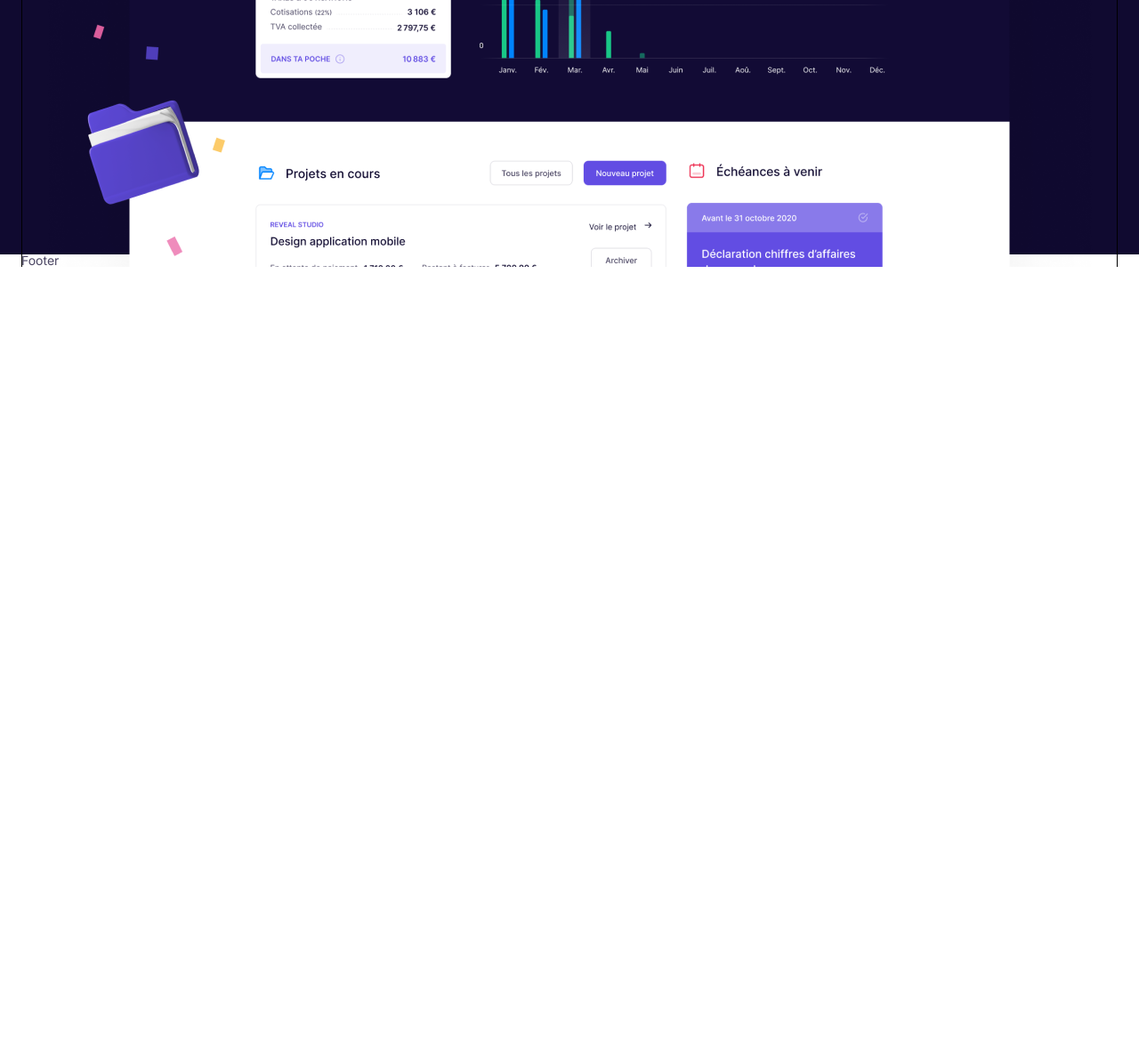
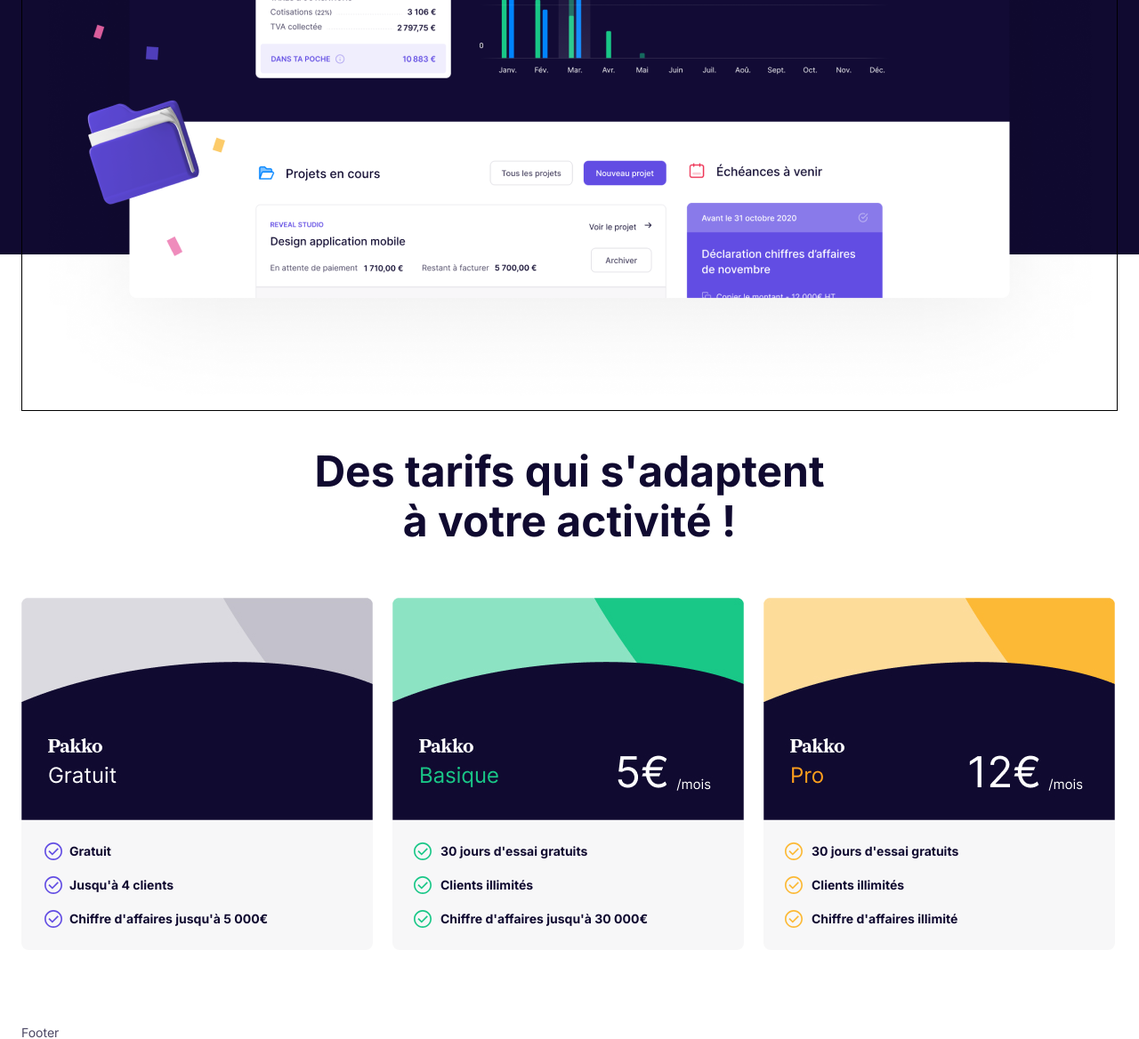
Before and after one commit to Vladislav0510/pakko, a plain HTML site: page index.html in a window 1280 px wide. Shown: the part 913-2081 px from the top of the page at 89% size. Before the commit the page ends 1213 px from the top, so only its background shows below. Drawn offline with Linux system fonts and the light colour scheme.

Commit message:
created section price

```diff
--- /dev/null
+++ b/css/price/price.scss
@@ -0,0 +1,76 @@
+$dark: #100A30;
+
+
+.page__price {
+}
+
+.price {
+  padding: 216px 0 86px 0;
+}
+
+.price__container {
+}
+
+.price__header {
+}
+
+.price__title {
+  color: #100A30;
+  font-size: 48px;
+  line-height: 117%;
+  font-weight: 700;
+  text-align: center;
+  margin: 0 0 58px 0;
+}
+
+.price__body {
+
+  display: flex;
+  flex-wrap: wrap;
+  margin: 0 -11px;
+}
+
+.price__column {
+  padding: 0 11px;
+}
+
+.price__item {
+}
+
+.item {
+
+  background: rgba(16, 10, 48, 0.03);
+  border-radius: 8px;
+}
+
+.item__image {
+}
+
+.item__list {
+  padding: 24px;
+  & > *:not(:last-child){
+    margin: 0 0 16px 0;
+  }
+}
+
+.list {
+}
+
+.list__advantages {
+  color: $dark;
+  font-size: 14px;
+  line-height: 157%;
+  font-weight: 700;
+  padding: 0 0 0 30px;
+}
+.list_first{
+  background: url("../../img/price/check1.svg") left no-repeat;
+}
+
+.list_second{
+  background: url("../../img/price/check2.svg") left no-repeat;
+}
+
+.list_third{
+  background: url("../../img/price/check3.svg") left no-repeat;
+}
--- a/css/style.scss
+++ b/css/style.scss
@@ -2,6 +2,8 @@
 @import "nullstyle/nullstyle";
 @import "header/header";
 @import "banner/banner";
+@import "price/price";
+@import "reviews/reviews";
 
 .wrapper{
   min-height: 100%;
--- a/index.html
+++ b/index.html
@@ -50,6 +50,72 @@
 
             </div>
         </div>
+        <section class="page__price price">
+            <div class="price__container _container">
+                <div class="price__header">
+                    <h2 class="price__title">
+                        Des tarifs qui s'adaptent<br> à votre activité !
+                    </h2>
+                </div>
+                <div class="price__body">
+                    <div class="price__column">
+                        <div class="price__item item">
+                            <div class="item__image">
+                                <img src="img/price/b1.jpg" alt="price-background">
+                            </div>
+                            <ul class="item__list list">
+                                <li class="list__advantages list_first">
+                                    Gratuit
+                                </li>
+                                <li class="list__advantages list_first">
+                                    Jusqu'à 4 clients
+                                </li>
+                                <li class="list__advantages list_first">
+                                    Chiffre d'affaires jusqu'à 5 000€
+                                </li>
+                            </ul>
+                        </div>
+                    </div>
+                    <div class="price__column">
+                        <div class="price__item item">
+                            <div class="item__image">
+                                <img src="img/price/b2.jpg" alt="price-background">
+                            </div>
+                            <ul class="item__list list">
+                                <li class="list__advantages list_second">
+                                    30 jours d'essai gratuits
+                                </li>
+                                <li class="list__advantages list_second">
+                                    Clients illimités
+                                </li>
+                                <li class="list__advantages list_second">
+                                    Chiffre d'affaires jusqu'à 30 000€
+                                </li>
+                            </ul>
+                        </div>
+                    </div>
+                    <div class="price__column">
+                        <div class="price__item item">
+                            <div class="item__image">
+                                <img src="img/price/b3.jpg" alt="price-background">
+                            </div>
+                            <ul class="item__list list">
+                                <li class="list__advantages list_third">
+                                    30 jours d'essai gratuits
+                                </li>
+                                <li class="list__advantages list_third">
+                                    Clients illimités
+                                </li>
+                                <li class="list__advantages list_third">
+                                    Chiffre d'affaires illimité
+                                </li>
+                            </ul>
+                        </div>
+                    </div>
+                </div>
+            </div>
+        </section>
+
     </main>
     <footer class="footer">
         <div class="footer__container _container">
```
Also changed, not shown: css/price/price.css (added), css/reviews/reviews.scss (added), css/style.css, img/price/b1.jpg (added), img/price/b2.jpg (added), img/price/b3.jpg (added), img/price/check1.svg (added), img/price/check2.svg (added), img/price/check3.svg (added), 2 other files.
